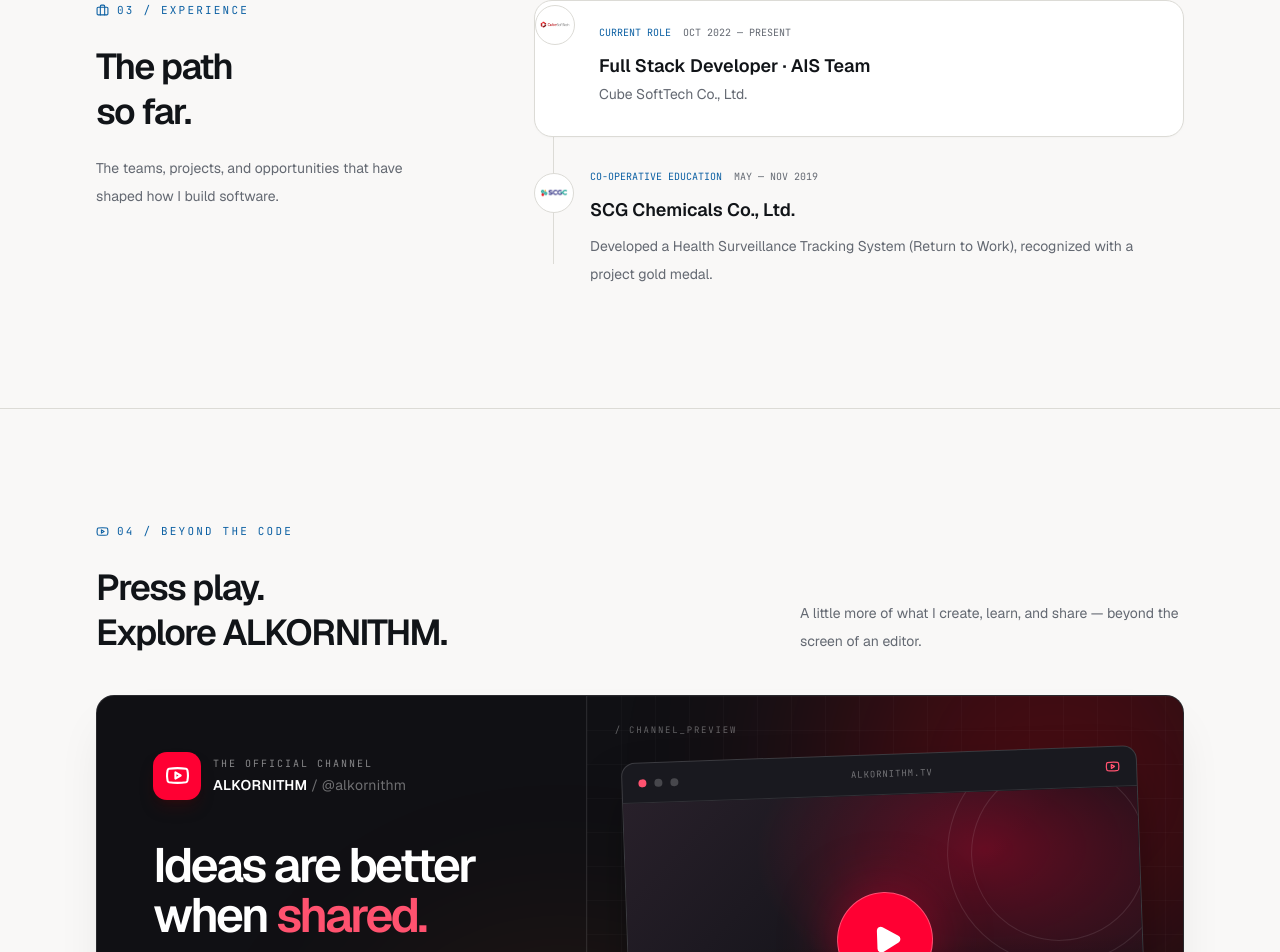
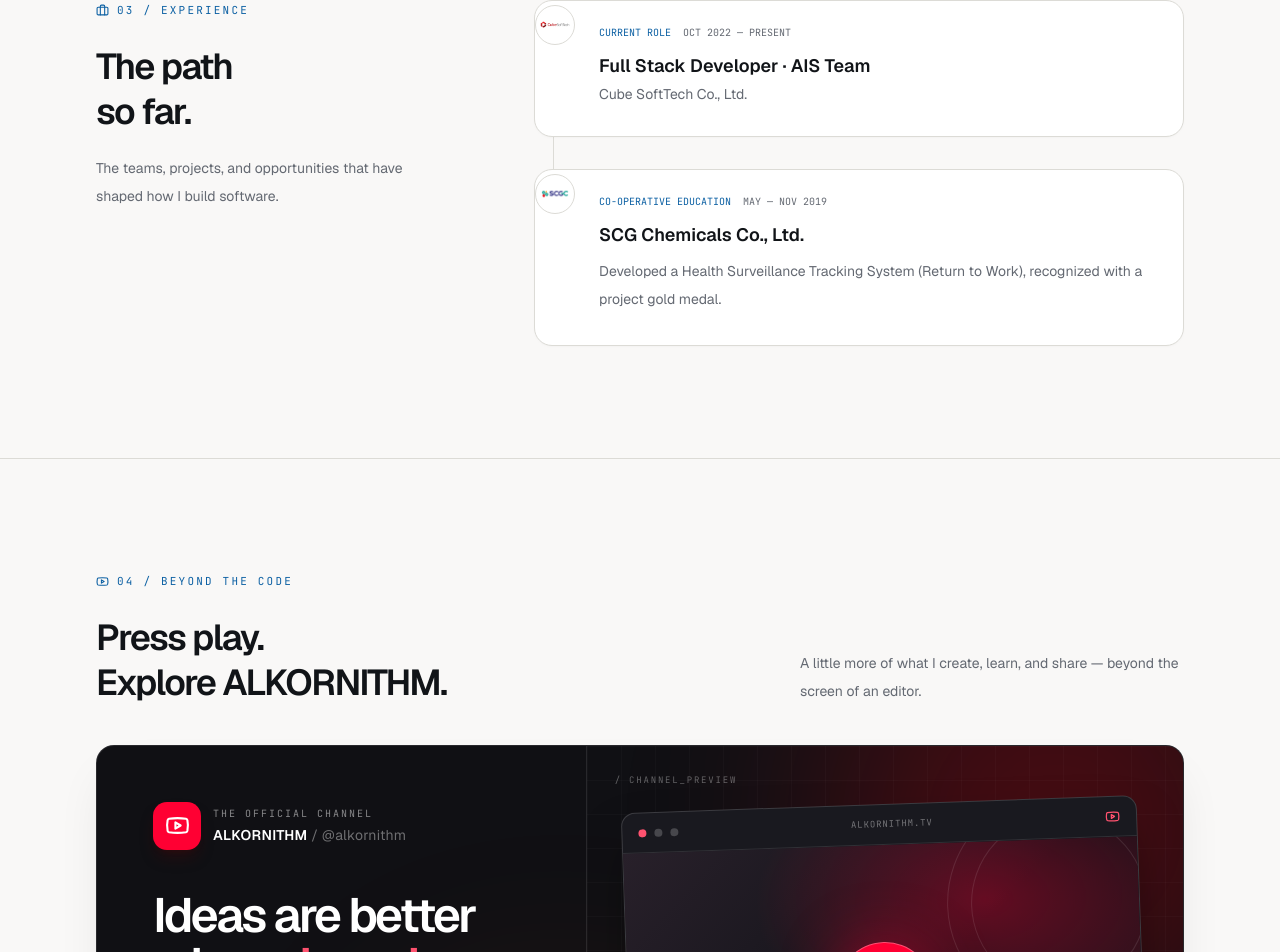
Before and after one commit to kasettakorn/alkornithm-2026, a Next.js app: page / in a window 1280 px wide. Shown: the part 2526-3478 px from the top of the page. Built offline with nearby package versions, Linux system fonts and the light colour scheme.

Commit message:
Refine experience timeline cards

```diff
--- a/src/app/page.tsx
+++ b/src/app/page.tsx
@@ -130,7 +130,7 @@ export default function Home() {
                   <p className="mt-1 text-sm text-muted-foreground">Cube SoftTech Co., Ltd.</p>
                 </div>
               </article>
-              <article className="relative pl-14">
+              <article className="group relative rounded-2xl border border-border bg-card p-5 pl-16 shadow-sm shadow-black/[0.02] transition-all duration-300 hover:-translate-y-1 hover:border-terminal-accent/40 sm:p-6 sm:pl-16">
                 <div className="absolute left-0 top-1 z-10 flex size-10 items-center justify-center overflow-hidden rounded-full border border-border bg-white p-1"><img src="/images/logos/scg.png" alt="SCG mark" loading="lazy" className="max-h-full max-w-full object-contain" /></div>
                 <div className="pb-2">
                   <div className="mb-3 flex flex-wrap items-center gap-3"><span className="font-mono text-[10px] text-terminal-accent">CO-OPERATIVE EDUCATION</span><span className="font-mono text-[10px] text-muted-foreground">MAY — NOV 2019</span></div>
```
